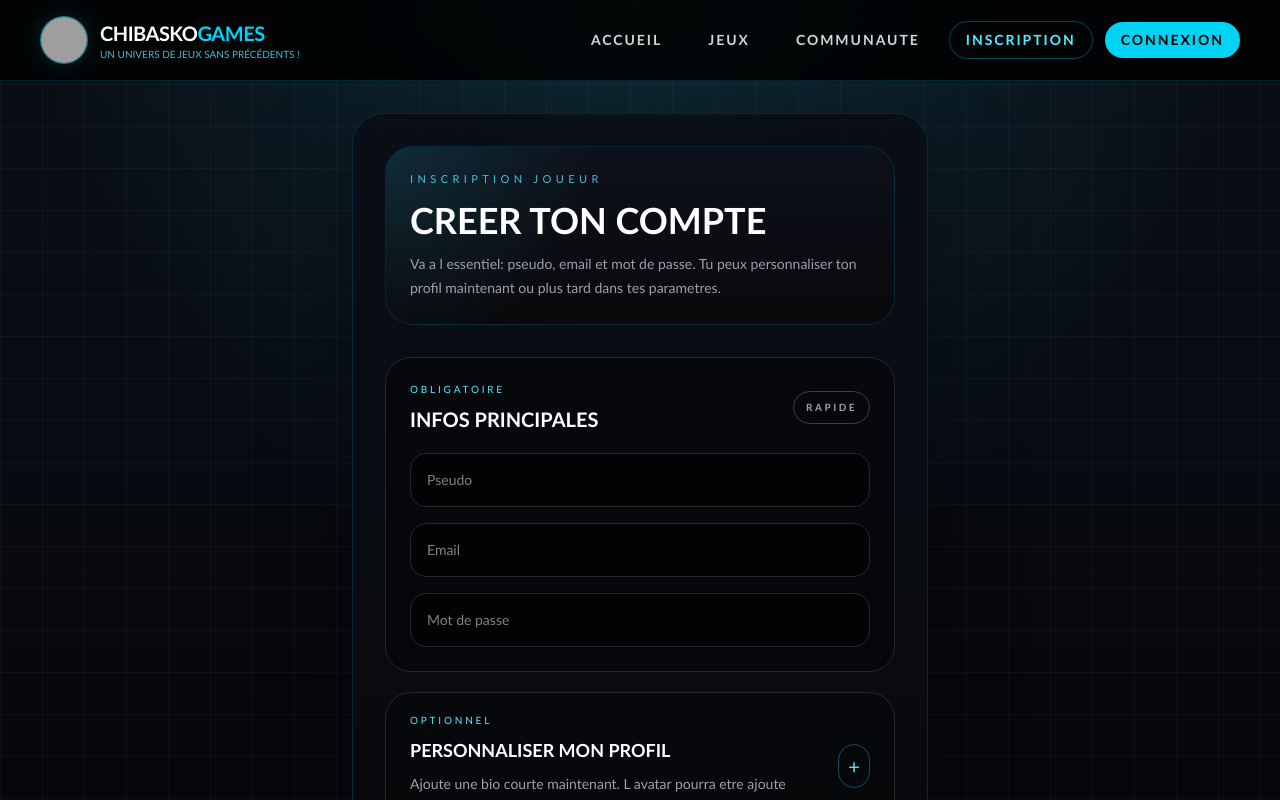
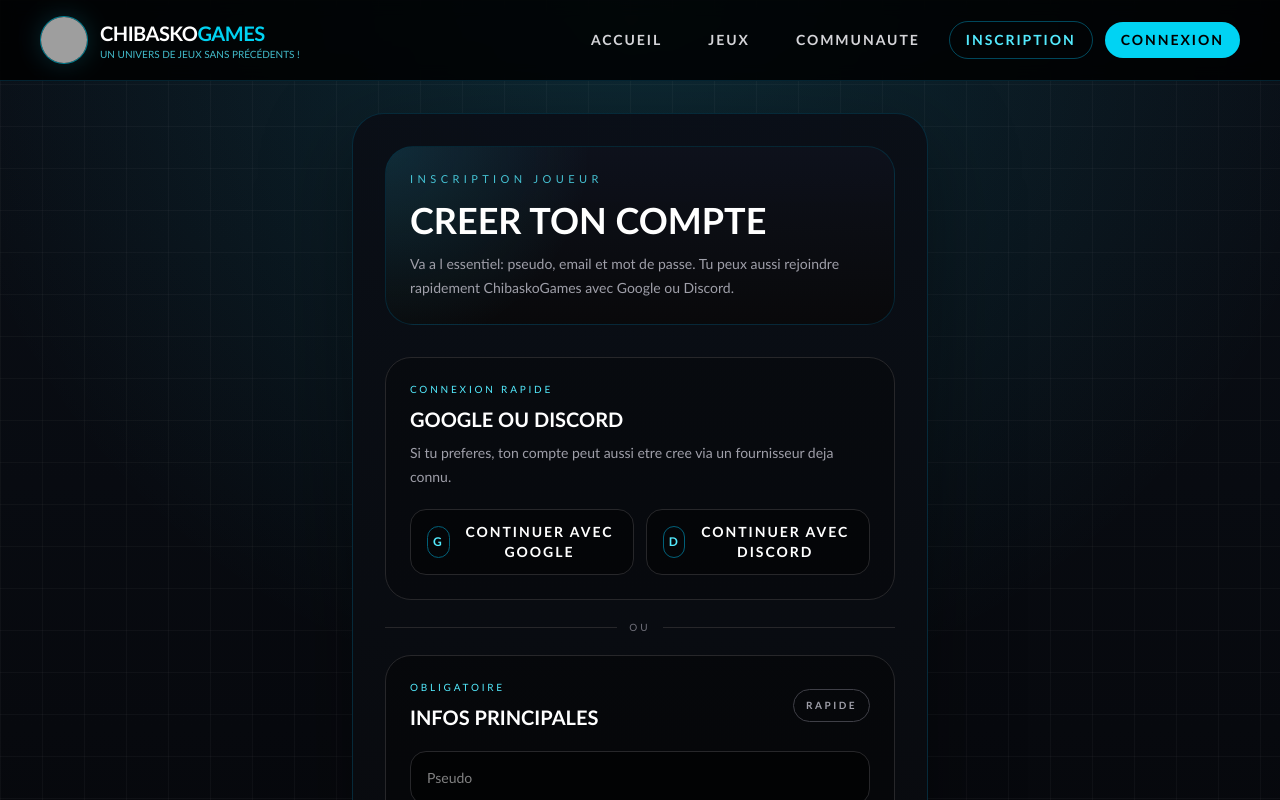
Before and after one commit to Chibasko06/CHIBASKO-GAMES-2.0, a Next.js app: page /register in a window 1280 px wide. Shown: the top 800 px of the page. Built offline with nearby package versions, Linux system fonts and the light colour scheme; no server answers; grey boxes are pictures that could not be loaded.

Commit message:
ajt system connexion avec google

```diff
--- a/app/api/profile/sync/route.ts
+++ b/app/api/profile/sync/route.ts
@@ -58,6 +58,11 @@ export async function POST(request: NextRequest) {
   const requestedUsername =
     metadata.user_name ||
     metadata.username ||
+    metadata.preferred_username ||
+    metadata.nickname ||
+    metadata.full_name ||
+    metadata.name ||
+    metadata.global_name ||
     (typeof user.email === 'string' ? user.email.split('@')[0] : null)
   const requestedBio =
     typeof metadata.bio === 'string'
--- /dev/null
+++ b/app/auth/callback/page.tsx
@@ -0,0 +1,95 @@
+"use client";
+
+import { useEffect, useState } from 'react'
+import { useRouter } from 'next/navigation'
+import { ensureProfile } from '@/lib/profileSync'
+import { supabase } from '@/lib/supabaseClient'
+
+export default function AuthCallbackPage() {
+  const router = useRouter()
+  const [message, setMessage] = useState('Connexion en cours...')
+
+  useEffect(() => {
+    let mounted = true
+
+    const nextPath =
+      typeof window !== 'undefined'
+        ? (() => {
+      const next = new URLSearchParams(window.location.search).get('next') || '/'
+      return next.startsWith('/') ? next : '/'
+        })()
+        : '/'
+
+    const finishSignIn = async () => {
+      const {
+        data: { session },
+      } = await supabase.auth.getSession()
+
+      if (!mounted) {
+        return
+      }
+
+      if (!session) {
+        setMessage('Finalisation de la connexion...')
+        return
+      }
+
+      const syncResult = await ensureProfile(session)
+
+      if (!mounted) {
+        return
+      }
+
+      if (!syncResult.ok) {
+        setMessage('Connexion reussie, mais impossible de preparer ton profil.')
+        setTimeout(() => {
+          router.replace(nextPath)
+        }, 1200)
+        return
+      }
+
+      router.replace(nextPath)
+    }
+
+    void finishSignIn()
+
+    const {
+      data: { subscription },
+    } = supabase.auth.onAuthStateChange(async (_event, session) => {
+      if (!mounted || !session) {
+        return
+      }
+
+      const syncResult = await ensureProfile(session)
+
+      if (!mounted) {
+        return
+      }
+
+      if (!syncResult.ok) {
+        setMessage('Connexion reussie, mais ton profil doit encore etre synchronise.')
+        setTimeout(() => {
+          router.replace(nextPath)
+        }, 1200)
+        return
+      }
+
+      router.replace(nextPath)
+    })
+
+    return () => {
+      mounted = false
+      subscription.unsubscribe()
+    }
+  }, [router])
+
+  return (
+    <main className="mx-auto flex min-h-[60vh] max-w-xl items-center justify-center px-4">
+      <section className="w-full rounded-[30px] border border-cyan-950/80 bg-[linear-gradient(180deg,rgba(10,15,23,0.98),rgba(8,8,10,0.99))] p-8 text-center">
+        <p className="text-[11px] uppercase tracking-[0.4em] text-cyan-300/80">Connexion sociale</p>
+        <h1 className="mt-4 text-3xl font-black uppercase text-white">Patiente un instant</h1>
+        <p className="mt-4 text-sm leading-6 text-zinc-400">{message}</p>
+      </section>
+    </main>
+  )
+}
--- a/app/login/page.tsx
+++ b/app/login/page.tsx
@@ -3,6 +3,7 @@
 import { useMemo, useState } from 'react'
 import Link from 'next/link'
 import { useAuth } from '@/components/AuthProvider'
+import SocialAuthButtons from '@/components/SocialAuthButtons'
 import { ensureProfile } from '@/lib/profileSync'
 import { supabase } from '@/lib/supabaseClient'
 
@@ -57,9 +58,22 @@ export default function LoginPage() {
       <div className="mb-6 space-y-3">
         <p className="text-[11px] uppercase tracking-[0.4em] text-cyan-300/80">Connexion joueur</p>
         <h1 className="text-3xl font-black uppercase text-white">Acces compte</h1>
+        <p className="text-sm leading-6 text-zinc-400">
+          Connecte-toi avec ton compte ChibaskoGames ou passe directement par Google et Discord.
+        </p>
       </div>
 
       <div className="space-y-4">
+        <SocialAuthButtons
+          onError={(nextMessage) => setMessage(nextMessage || null)}
+        />
+
+        <div className="flex items-center gap-3">
+          <div className="h-px flex-1 bg-zinc-800" />
+          <span className="text-[10px] uppercase tracking-[0.3em] text-zinc-500">ou</span>
+          <div className="h-px flex-1 bg-zinc-800" />
+        </div>
+
         <input
           type="email"
           value={email}
--- a/app/register/page.tsx
+++ b/app/register/page.tsx
@@ -3,6 +3,7 @@
 import Link from 'next/link'
 import { useState } from 'react'
 import { useAuth } from '@/components/AuthProvider'
+import SocialAuthButtons from '@/components/SocialAuthButtons'
 import { ensureProfile } from '@/lib/profileSync'
 import { supabase } from '@/lib/supabaseClient'
 
@@ -78,11 +79,30 @@ export default function RegisterPage() {
         <p className="text-[11px] uppercase tracking-[0.4em] text-cyan-300/80">Inscription joueur</p>
         <h1 className="mt-3 text-3xl font-black uppercase text-white sm:text-4xl">Creer ton compte</h1>
         <p className="mt-3 max-w-lg text-sm leading-6 text-zinc-400">
-          Va a l essentiel: pseudo, email et mot de passe. Tu peux personnaliser ton profil maintenant ou plus tard dans tes parametres.
+          Va a l essentiel: pseudo, email et mot de passe. Tu peux aussi rejoindre rapidement ChibaskoGames avec Google ou Discord.
         </p>
       </div>
 
       <form onSubmit={handleSignUp} className="space-y-5">
+        <div className="rounded-[26px] border border-zinc-800 bg-black/25 p-5 sm:p-6">
+          <p className="text-[10px] uppercase tracking-[0.28em] text-cyan-300">Connexion rapide</p>
+          <h2 className="mt-2 text-xl font-black uppercase text-white">Google ou Discord</h2>
+          <p className="mt-2 text-sm leading-6 text-zinc-400">
+            Si tu preferes, ton compte peut aussi etre cree via un fournisseur deja connu.
+          </p>
+          <div className="mt-5">
+            <SocialAuthButtons
+              onError={(nextMessage) => setMessage(nextMessage || null)}
+            />
+          </div>
+        </div>
+
+        <div className="flex items-center gap-3">
+          <div className="h-px flex-1 bg-zinc-800" />
+          <span className="text-[10px] uppercase tracking-[0.3em] text-zinc-500">ou</span>
+          <div className="h-px flex-1 bg-zinc-800" />
+        </div>
+
         <div className="rounded-[26px] border border-zinc-800 bg-black/35 p-5 sm:p-6">
           <div className="mb-5 flex items-center justify-between gap-4">
             <div>
--- /dev/null
+++ b/components/SocialAuthButtons.tsx
@@ -0,0 +1,72 @@
+"use client";
+
+import { useState } from 'react'
+import type { Provider } from '@supabase/supabase-js'
+import { getOAuthRedirectUrl } from '@/lib/authRedirect'
+import { supabase } from '@/lib/supabaseClient'
+
+type SocialProvider = 'google' | 'discord'
+
+const providerLabels: Record<SocialProvider, string> = {
+  google: 'Continuer avec Google',
+  discord: 'Continuer avec Discord',
+}
+
+const providerBadges: Record<SocialProvider, string> = {
+  google: 'G',
+  discord: 'D',
+}
+
+const providerScopes: Partial<Record<SocialProvider, string>> = {
+  google: 'email profile',
+  discord: 'identify email',
+}
+
+export default function SocialAuthButtons({
+  nextPath = '/',
+  onError,
+}: {
+  nextPath?: string
+  onError?: (message: string) => void
+}) {
+  const [loadingProvider, setLoadingProvider] = useState<SocialProvider | null>(null)
+
+  const handleOAuth = async (provider: SocialProvider) => {
+    setLoadingProvider(provider)
+    onError?.('')
+
+    const { error } = await supabase.auth.signInWithOAuth({
+      provider: provider as Provider,
+      options: {
+        redirectTo: getOAuthRedirectUrl(nextPath),
+        scopes: providerScopes[provider],
+      },
+    })
+
+    if (error) {
+      onError?.(error.message)
+      setLoadingProvider(null)
+    }
+  }
+
+  return (
+    <div className="grid grid-cols-1 gap-3 sm:grid-cols-2">
+      {(['google', 'discord'] as const).map((provider) => (
+        <button
+          key={provider}
+          type="button"
+          onClick={() => void handleOAuth(provider)}
+          disabled={loadingProvider !== null}
+          className="flex items-center justify-center gap-3 rounded-2xl border border-zinc-800 bg-black/45 px-4 py-3 text-sm font-black uppercase tracking-[0.14em] text-white transition hover:border-cyan-700 disabled:cursor-not-allowed disabled:opacity-60"
+        >
+          <span className="flex h-8 w-8 items-center justify-center rounded-full border border-cyan-800 text-xs text-cyan-300">
+            {providerBadges[provider]}
+          </span>
+          <span>
+            {loadingProvider === provider ? 'Redirection...' : providerLabels[provider]}
+          </span>
+        </button>
+      ))}
+    </div>
+  )
+}
--- /dev/null
+++ b/lib/authRedirect.ts
@@ -0,0 +1,16 @@
+import { siteConfig } from '@/lib/seo'
+
+export function getSiteOrigin() {
+  if (typeof window !== 'undefined' && window.location.origin) {
+    return window.location.origin
+  }
+
+  return siteConfig.url
+}
+
+export function getOAuthRedirectUrl(nextPath = '/') {
+  const next = nextPath.startsWith('/') ? nextPath : '/'
+  const redirectUrl = new URL('/auth/callback', getSiteOrigin())
+  redirectUrl.searchParams.set('next', next)
+  return redirectUrl.toString()
+}
```
